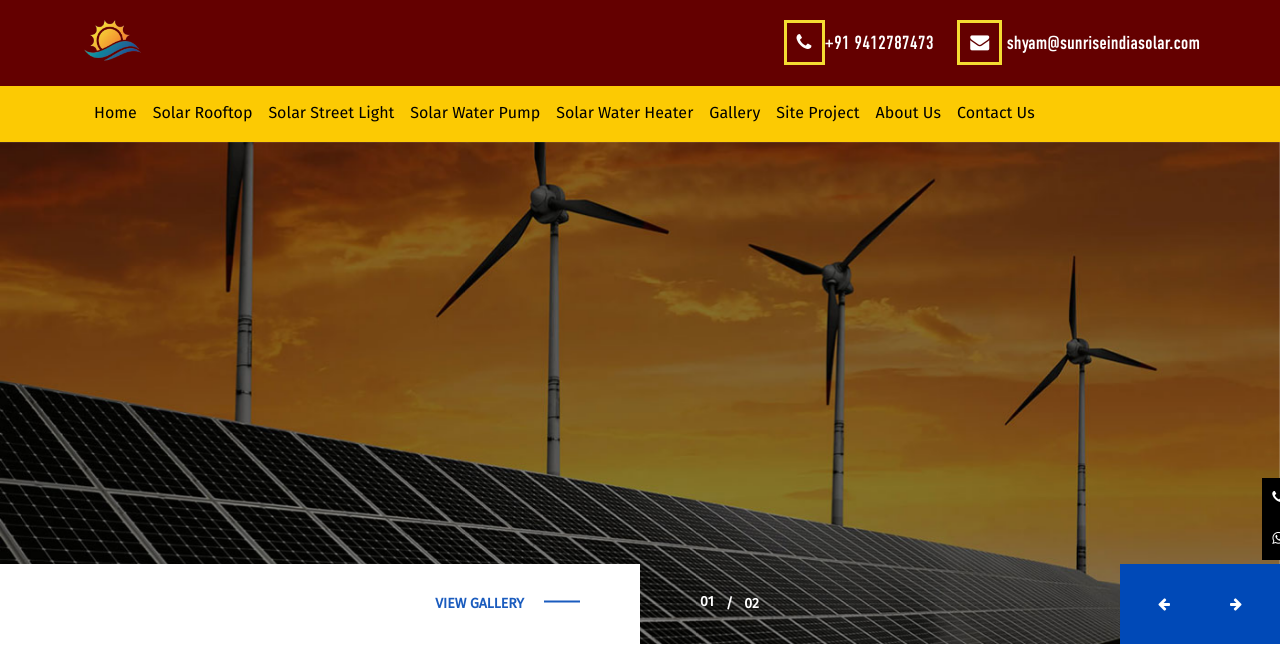
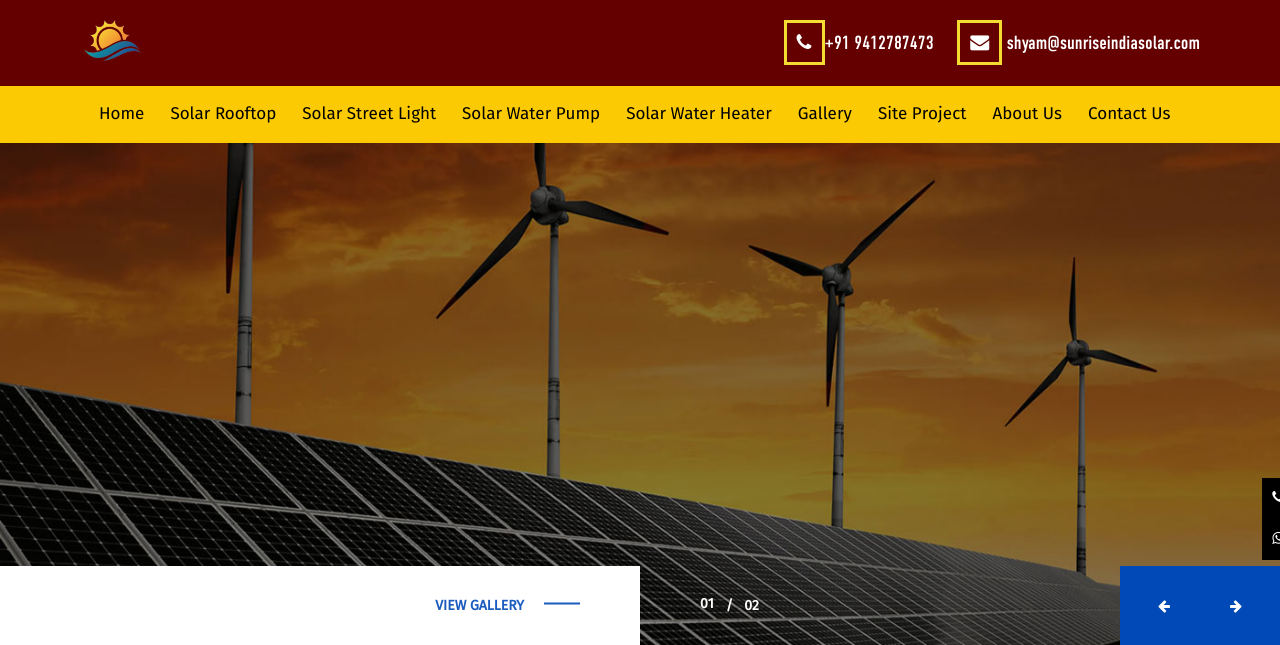
Before and after one commit to Nation-Connect/sunriseindiasolar, a PHP site: page /index.php in a window 1280 px wide. Shown: the top 645 px of the page. Run offline with PHP 8.4, Linux system fonts and the light colour scheme.

Commit message:
navbar fixed

```diff
--- a/css/style.css
+++ b/css/style.css
@@ -587,13 +587,18 @@ text-align: center;
 
 .navbar-light .navbar-nav .active>.nav-link {
     color: #000000;
-    font-size: 16px;
+    font-size: 17px;
 }
 
 .navbar-nav{
-    font-size: 16px;
+    font-size: 17px;
 }
 
 .navbar-light .navbar-nav .nav-link {
     color: #000000
 }
+
+.navbar-nav > li{
+    margin-left:5px;
+    margin-right:5px;
+  }
```
